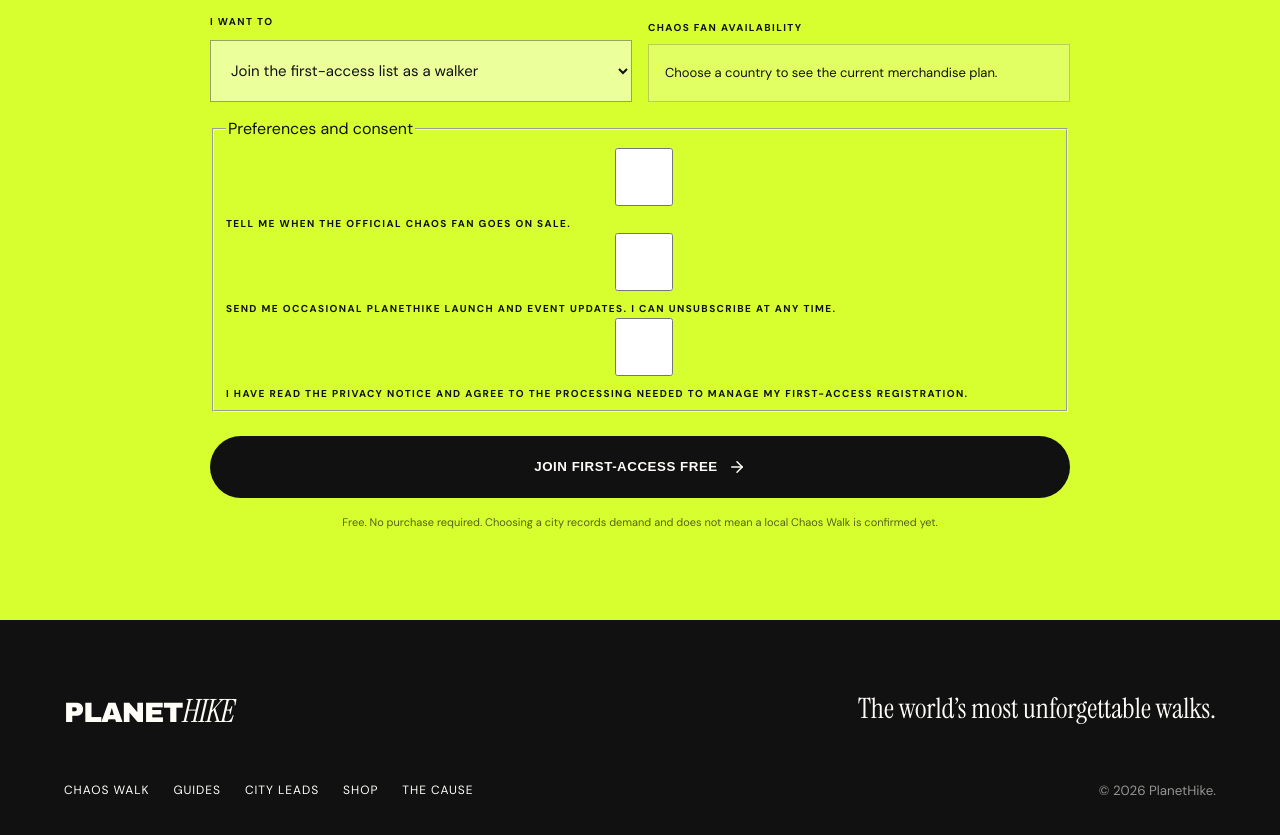
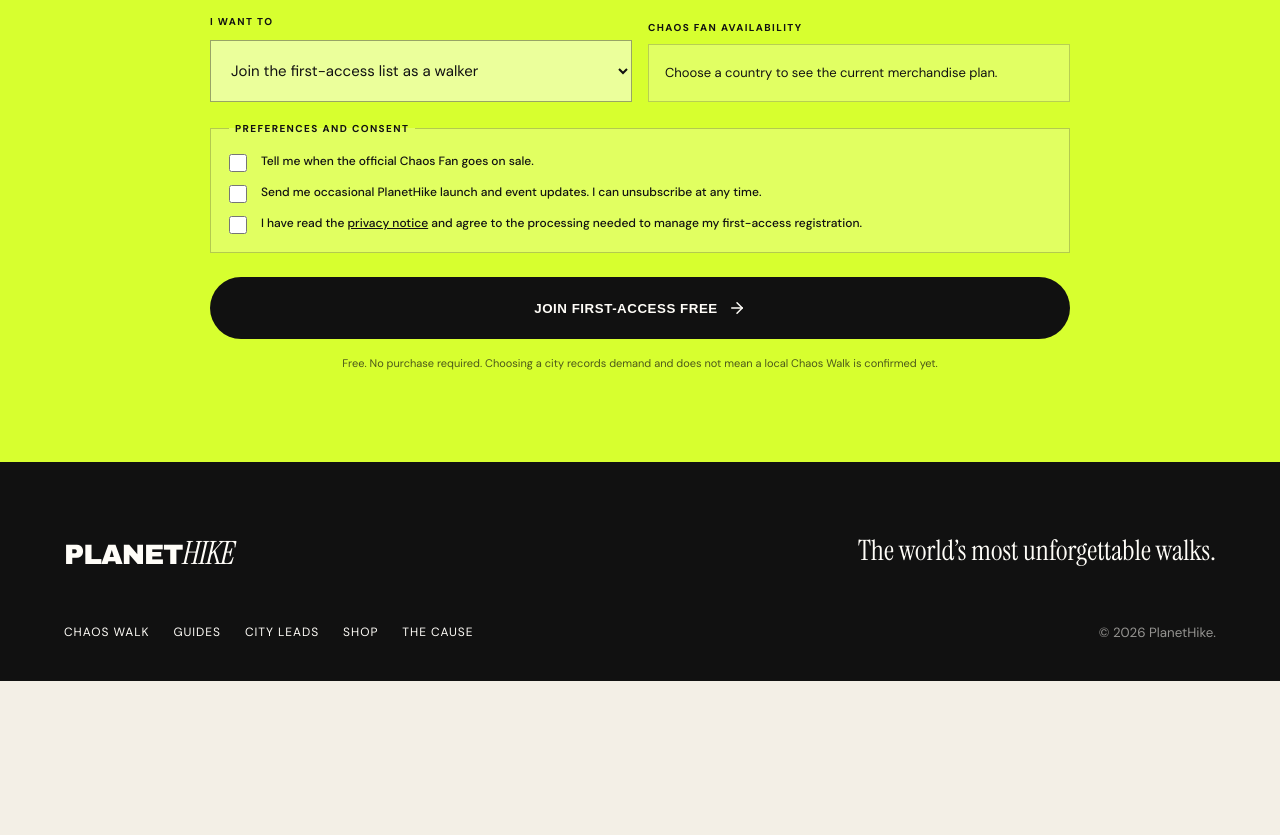
Before and after one commit to unikmo/planethike, a Next.js app: page / in a window 1280 px wide. Shown: the part 10259-11094 px from the top of the page. After the commit the page ends 10940 px from the top, so only its background shows below. Built offline with nearby package versions, Linux system fonts and the light colour scheme; no server answers.

Commit message:
Style consent, fan-interest and success states

```diff
--- a/app/PreregisterForm.module.css
+++ b/app/PreregisterForm.module.css
@@ -41,9 +41,13 @@
 }
 
 .form input:focus,
-.form select:focus {
+.form select:focus,
+.form input:focus-visible,
+.form select:focus-visible {
   border-color: #111;
   background: rgba(255,255,255,.8);
+  outline: 3px solid rgba(93,114,255,.7);
+  outline-offset: 2px;
 }
 
 .form select:disabled {
@@ -62,6 +66,50 @@
   display: flex;
   align-items: center;
 }
+
+.choiceGroup {
+  display: grid;
+  gap: 12px;
+  margin: 4px 0 0;
+  padding: 18px;
+  border: 1px solid rgba(17,17,17,.22);
+  background: rgba(255,255,255,.24);
+}
+
+.choiceGroup legend {
+  padding: 0 6px;
+  font-size: 10px;
+  text-transform: uppercase;
+  letter-spacing: .14em;
+  font-weight: 800;
+}
+
+.form .checkboxLabel {
+  display: grid;
+  grid-template-columns: 22px 1fr;
+  gap: 10px;
+  align-items: start;
+  font-size: 12px;
+  line-height: 1.45;
+}
+
+.form .checkboxLabel input {
+  width: 18px;
+  height: 18px;
+  min-height: 0;
+  margin: 1px 0 0;
+  padding: 0;
+  accent-color: #111;
+}
+
+.form .checkboxLabel span {
+  font-size: 12px;
+  font-weight: 500;
+  letter-spacing: 0;
+  text-transform: none;
+}
+
+.checkboxLabel a { text-decoration: underline; }
 
 .submit {
   width: 100%;
@@ -82,6 +130,7 @@
 }
 
 .submit:disabled { opacity: .55; cursor: wait; }
+.submit:focus-visible { outline: 3px solid #5d72ff; outline-offset: 3px; }
 
 .microcopy,
 .error {
@@ -91,7 +140,7 @@
   line-height: 1.5;
 }
 
-.microcopy { opacity: .66; }
+.microcopy { opacity: .7; }
 .error { color: #8d1111; font-weight: 700; }
 
 .honeypot {
@@ -136,10 +185,42 @@
   line-height: 1.15;
 }
 
+.success .successNote {
+  margin-top: 12px;
+  font-family: 'DM Sans', Arial, sans-serif;
+  font-size: 12px;
+  line-height: 1.45;
+  opacity: .78;
+}
+
+.successActions {
+  display: flex;
+  flex-wrap: wrap;
+  justify-content: center;
+  gap: 10px;
+  margin-top: 24px;
+}
+
+.successActions a {
+  display: inline-flex;
+  align-items: center;
+  gap: 8px;
+  min-height: 44px;
+  padding: 0 15px;
+  border: 1px solid rgba(255,255,255,.5);
+  text-transform: uppercase;
+  font-size: 10px;
+  font-weight: 800;
+  letter-spacing: .04em;
+}
+
+.successActions a:focus-visible { outline: 3px solid #d7ff2f; outline-offset: 3px; }
+
 @media (max-width: 700px) {
   .row { grid-template-columns: 1fr; }
   .form { gap: 13px; }
   .form input,
   .form select { min-height: 54px; }
   .success { padding: 34px 20px; }
+  .successActions { display: grid; }
 }
```
